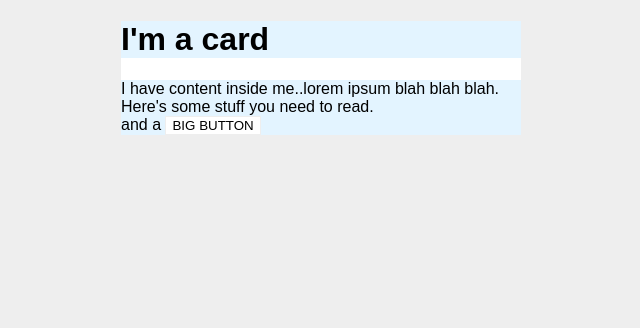
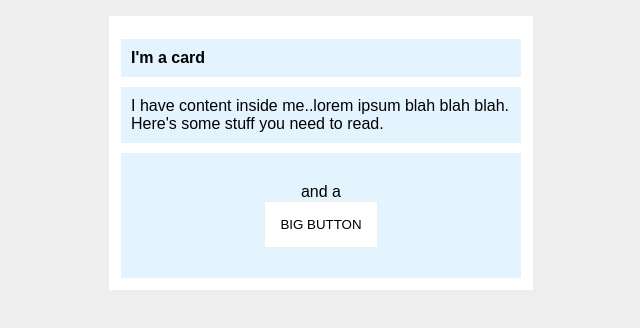
Before and after one commit to monoswirl/The-Odin-Project, a plain HTML site: page css-exercises-main/foundations/block-and-inline/02-margin-and-padding-2/index.html in a window 1280 px wide. Shown: the whole page, without its empty margins (319-959 px from the left). Drawn offline with Linux system fonts and the light colour scheme.

Commit message:
Complete second block & inline exercise

```diff
--- a/css-exercises-main/foundations/block-and-inline/02-margin-and-padding-2/style.css
+++ b/css-exercises-main/foundations/block-and-inline/02-margin-and-padding-2/style.css
@@ -7,21 +7,32 @@ body {
   width: 400px;
   background: #fff;
   margin: 16px auto;
+  padding: 12px;
 }
 
 .title {
   background: #e3f4ff;
+  font-size: 16px;
+  padding: 10px;
+  margin-bottom: 10px;
 }
 
 .content {
   background: #e3f4ff;
+  padding: 10px;
+  margin-bottom: 10px;
 }
 
 .button-container {
   background: #e3f4ff;
+  padding: 30px;
+  text-align: center;
 }
 
 button {
+  display: block;
   background: white;
   border: 1px solid #eee;
+  margin: 0 auto;
+  padding: 15px;
 }
```
